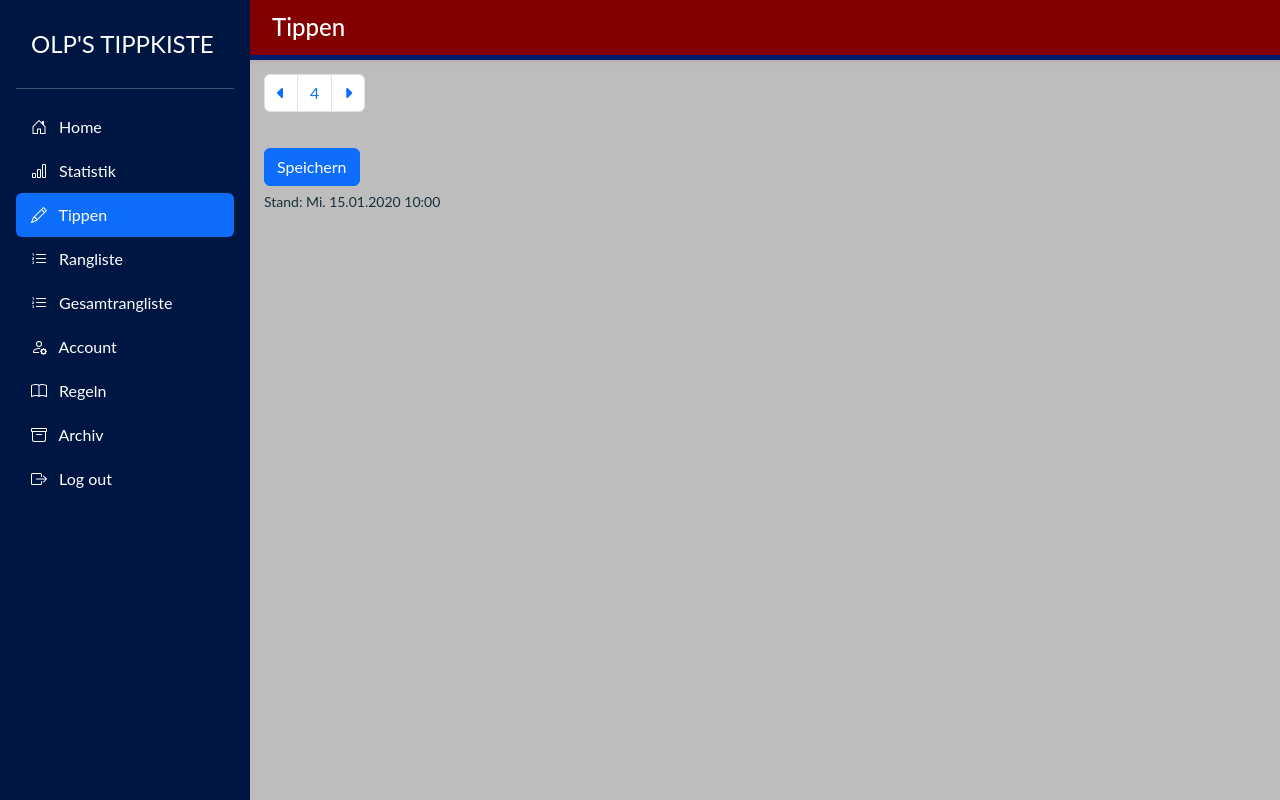
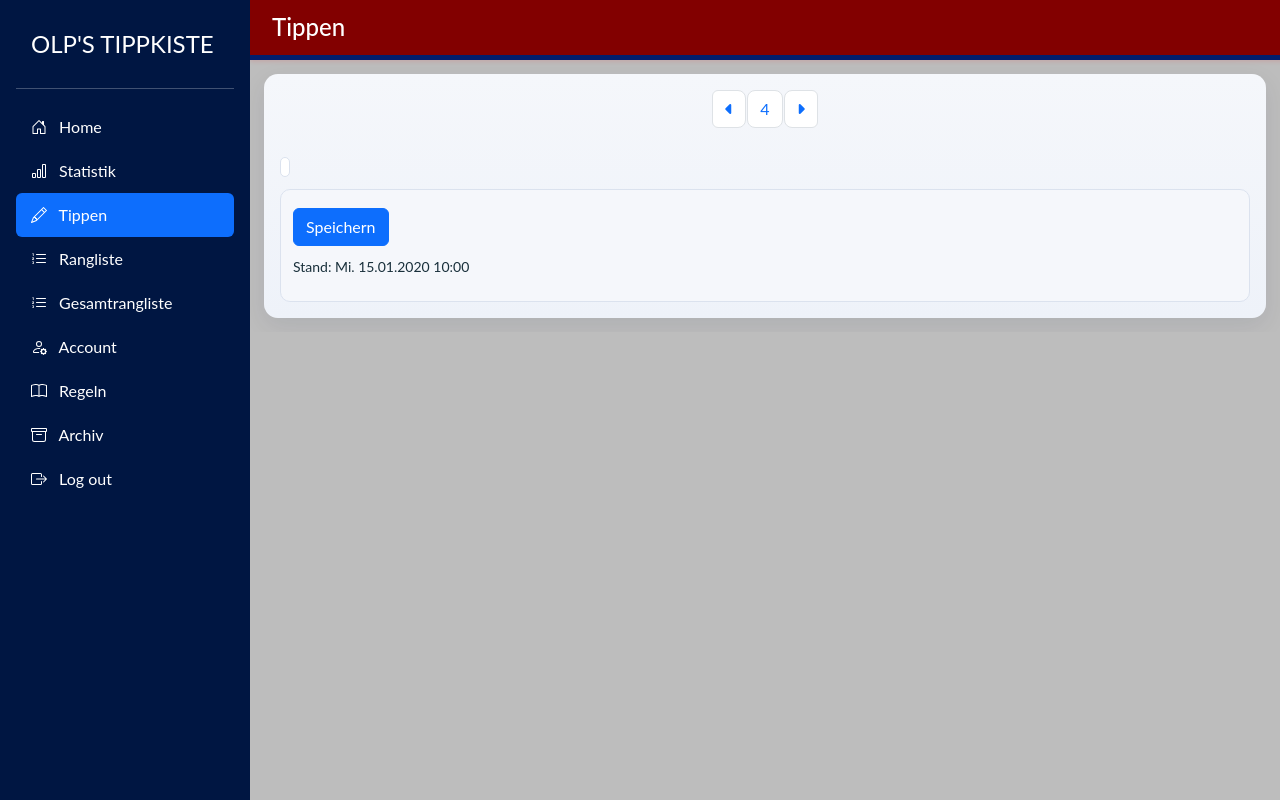
Before and after one commit to 1olp1/fch_tippspiel_24, a Flask app: page /tippen in a window 1280 px wide. Run offline with Flask 3, Linux system fonts and the light colour scheme; the visitor is signed in with stand-in values (Sample User, id 1); tables that the repository leaves empty hold one stand-in row (values such as "Sample post"); some libraries are stand-ins or nearby versions.

Commit message:
Refresh Tippen UI layout and styling

```diff
--- a/static/styles.css
+++ b/static/styles.css
@@ -394,3 +394,81 @@ ul.list-unstyled li:before {
     width: 100%;
     margin-bottom: 20px;
 }
+
+
+
+
+
+.tippen-page {
+    background: linear-gradient(180deg, #f5f7fb 0%, #eef2f9 100%);
+    border-radius: 14px;
+    padding: 1rem;
+    box-shadow: 0 8px 24px rgba(0, 22, 66, 0.08);
+}
+
+.tippen-toolbar {
+    display: flex;
+    justify-content: center;
+    margin-bottom: 0.8rem;
+}
+
+.tippen-pagination .page-link {
+    border-radius: 8px;
+    margin: 0 2px;
+}
+
+.tippen-table-container {
+    background: #ffffff;
+    border: 1px solid #dbe2ee;
+    border-radius: 12px;
+    padding: 0.25rem;
+}
+
+.tippen-table tr:nth-child(4n+2),
+.tippen-table tr:nth-child(4n+3) {
+    background-color: #fafcff;
+}
+
+.tippen-table .table-date-header {
+    background: #edf2fb;
+    color: #112a4a;
+    border-top: 1px solid #dbe2ee;
+}
+
+.tippen-actions {
+    position: sticky;
+    bottom: 0;
+    margin-top: 0.75rem;
+    display: flex;
+    flex-direction: column;
+    align-items: flex-start;
+    background: rgba(245, 247, 251, 0.95);
+    padding: 0.5rem 0.75rem;
+    border-radius: 10px;
+    border: 1px solid #dbe2ee;
+    backdrop-filter: blur(2px);
+}
+
+.score-input {
+    border-color: #bac7de;
+    font-weight: 700;
+}
+
+.score-input:focus {
+    border-color: #3f66d0;
+    box-shadow: 0 0 0 0.2rem rgba(63, 102, 208, 0.2);
+}
+
+@media (max-width: 768px) {
+    .tippen-page {
+        padding: 0.65rem;
+    }
+
+    .tippen-actions {
+        align-items: stretch;
+    }
+
+    .tippen-actions .btn {
+        width: 100%;
+    }
+}
--- a/templates/tippen.html
+++ b/templates/tippen.html
@@ -11,8 +11,9 @@
 {% endblock %}
 {% block main %}
 
-<div class="pagination">
-    <ul class="pagination">
+<section class="tippen-page">
+<div class="tippen-toolbar">
+    <ul class="pagination tippen-pagination">
         {% if prev_matchday %}
             <li class="page-item">
                 <a class="page-link" href="{{ url_for('tippen', matchday=prev_matchday) }}"><i class="fa-solid fa-caret-left"></i></a>
@@ -44,8 +45,8 @@
 
 <form id="tippenForm" action="/tippen" method="post">
     <!-- Desktop/Tablet View -->
-    <div class="table-responsive-desktop">
-        <table class="table">
+    <div class="table-responsive-desktop tippen-table-container">
+        <table class="table tippen-table">
             <tbody>
                 {% for match in matches %}
                 <tr>
@@ -71,8 +72,8 @@
     </div>
 
     <!-- Mobile View -->
-    <div id="mobileTableContainer" class="table-responsive-mobile">
-        <table class="table">
+    <div id="mobileTableContainer" class="table-responsive-mobile tippen-table-container">
+        <table class="table tippen-table">
             <tbody>
                 {% for match in matches %}
                 <tr>
@@ -102,14 +103,14 @@
     </div>
 
 
-    <div style="display: flex; flex-direction: column; align-items: flex-start;">
+    <div class="tippen-actions">
         <button type="submit" class="btn btn-primary btn-container">Speichern</button>
-        <p class="last-update" style="margin-top: 5px;">Stand: {{ last_update }}</p>
+        <p class="last-update">Stand: {{ last_update }}</p>
     </div>
 
 </form>
 
-</div>
+</section>
 <script>
     document.getElementById('tippenForm').addEventListener('submit', function(event) {
         // Get the current screen
```
